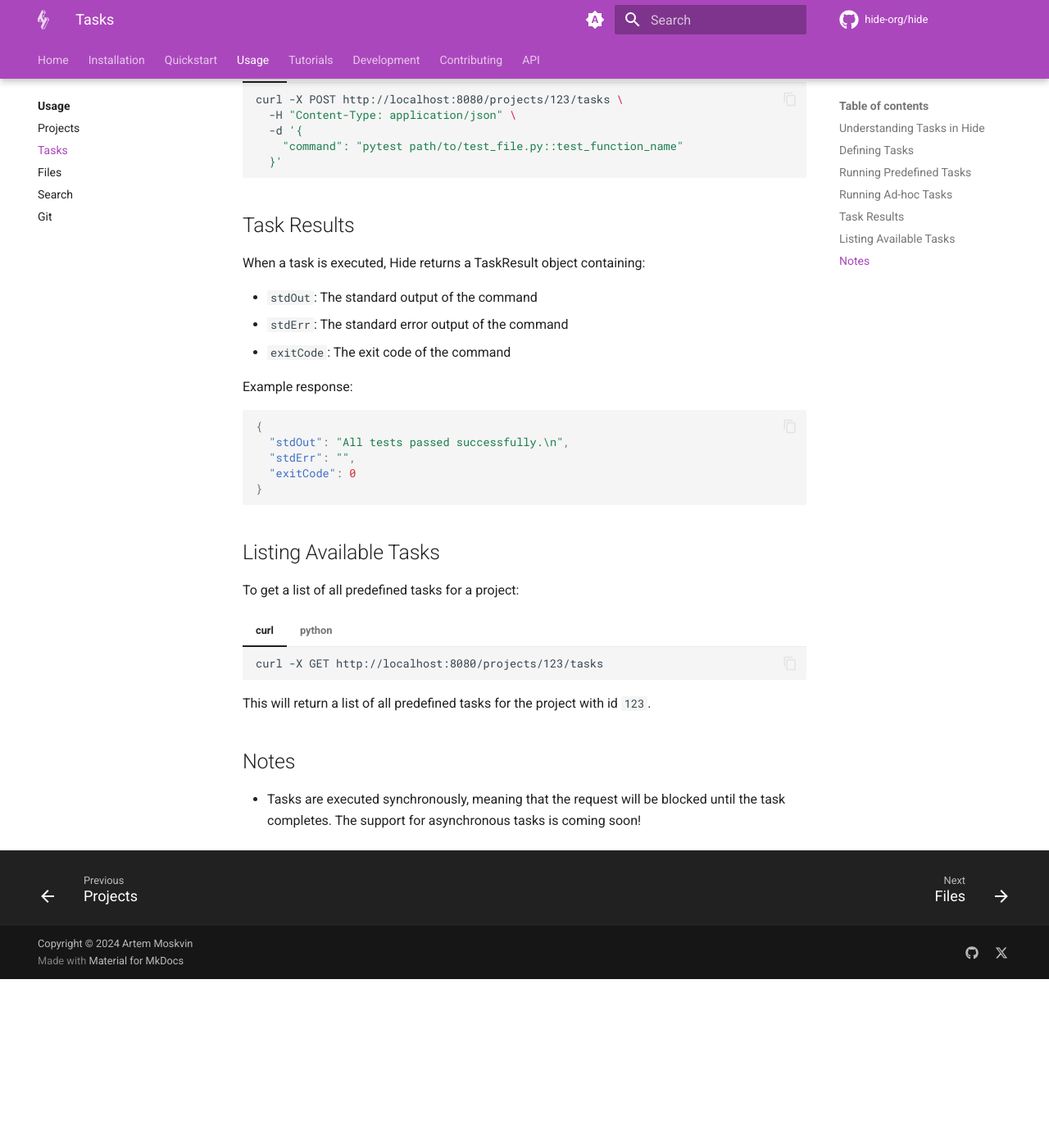
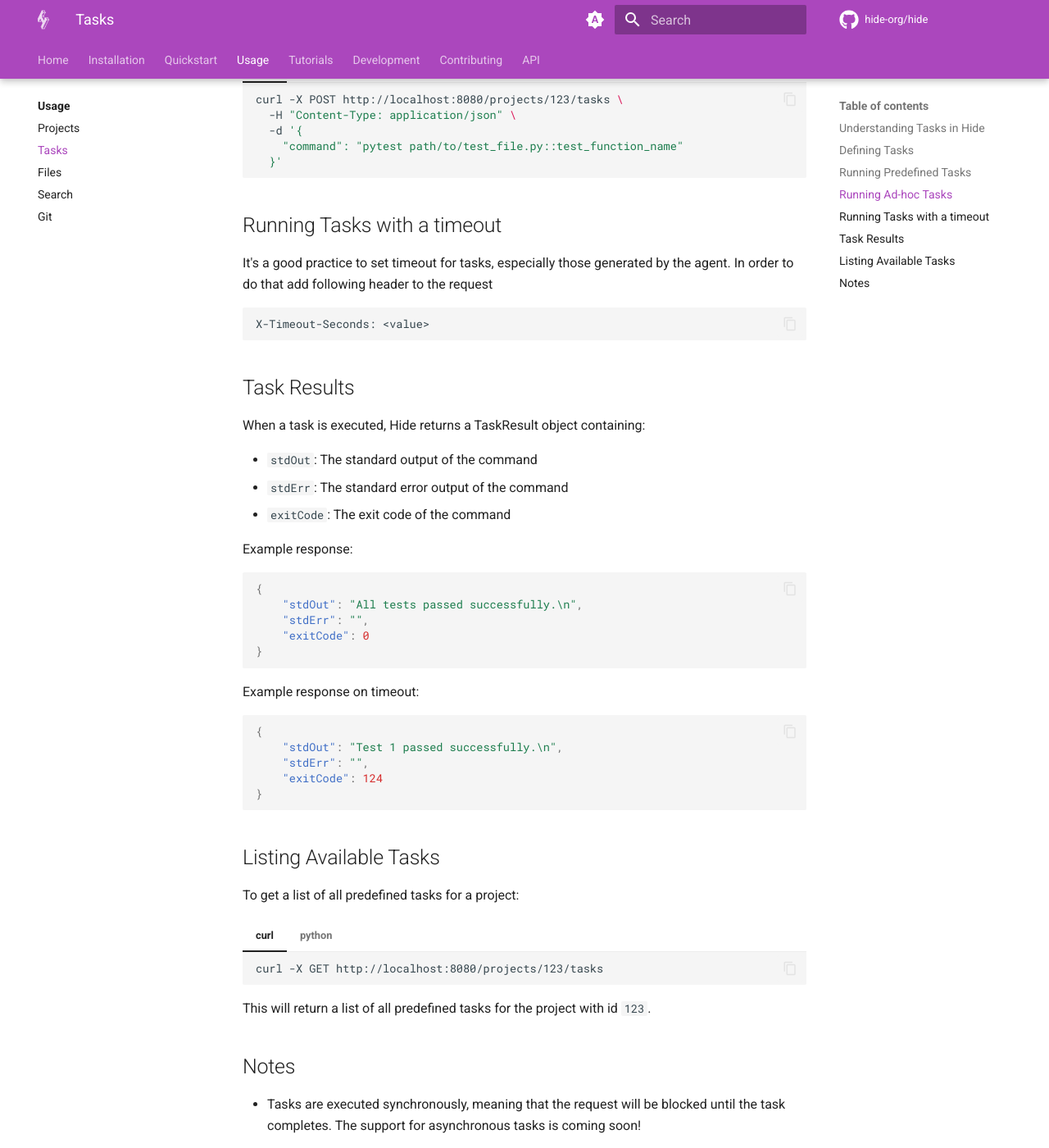
Before and after one commit to hide-org/hide, an MkDocs documentation site: the page built from docs/usage/tasks.md, in a window 1280 px wide and 1400 px high, scrolled down 1526 px. Shown: the whole window at 82% size. Built offline with MkDocs 1.6.1 and Material for MkDocs 9.7.7, drawn with Linux system fonts in a browser that asks for light colours; comment, search, counter and statistics services are not loaded; before the commit the page ends 2720 px from its top, so only the background shows below that.

Commit message:
docs/usage: document

````diff
--- a/docs/usage/tasks.md
+++ b/docs/usage/tasks.md
@@ -20,20 +20,20 @@ Tasks are defined in the `devcontainer.json` file or in the project creation req
 
 ```json
 {
-  "customizations": {
-    "hide": {
-      "tasks": [
-        {
-          "alias": "test",
-          "command": "pytest"
-        },
-        {
-          "alias": "lint",
-          "command": "flake8 ."
+    "customizations": {
+        "hide": {
+            "tasks": [
+                {
+                    "alias": "test",
+                    "command": "pytest"
+                },
+                {
+                    "alias": "lint",
+                    "command": "flake8 ."
+                }
+            ]
         }
-      ]
     }
-  }
 }
 ```
 
@@ -77,21 +77,39 @@ To run an ad-hoc task, you need to specify the project ID and the task command.
     # Coming soon
     ```
 
+## Running Tasks with a timeout
+
+It's a good practice to set timeout for tasks, especially those generated by the agent. In order to do that add following header to the request
+
+```
+X-Timeout-Seconds: <value>
+```
+
 ## Task Results
 
 When a task is executed, Hide returns a TaskResult object containing:
 
-- `stdOut`: The standard output of the command
-- `stdErr`: The standard error output of the command
-- `exitCode`: The exit code of the command
+-   `stdOut`: The standard output of the command
+-   `stdErr`: The standard error output of the command
+-   `exitCode`: The exit code of the command
 
 Example response:
 
 ```json
 {
-  "stdOut": "All tests passed successfully.\n",
-  "stdErr": "",
-  "exitCode": 0
+    "stdOut": "All tests passed successfully.\n",
+    "stdErr": "",
+    "exitCode": 0
+}
+```
+
+Example response on timeout:
+
+```json
+{
+    "stdOut": "Test 1 passed successfully.\n",
+    "stdErr": "",
+    "exitCode": 124
 }
 ```
 
@@ -115,4 +133,4 @@ This will return a list of all predefined tasks for the project with id `123`.
 
 ## Notes
 
-- Tasks are executed synchronously, meaning that the request will be blocked until the task completes. The support for asynchronous tasks is coming soon!
+-   Tasks are executed synchronously, meaning that the request will be blocked until the task completes. The support for asynchronous tasks is coming soon!
````
